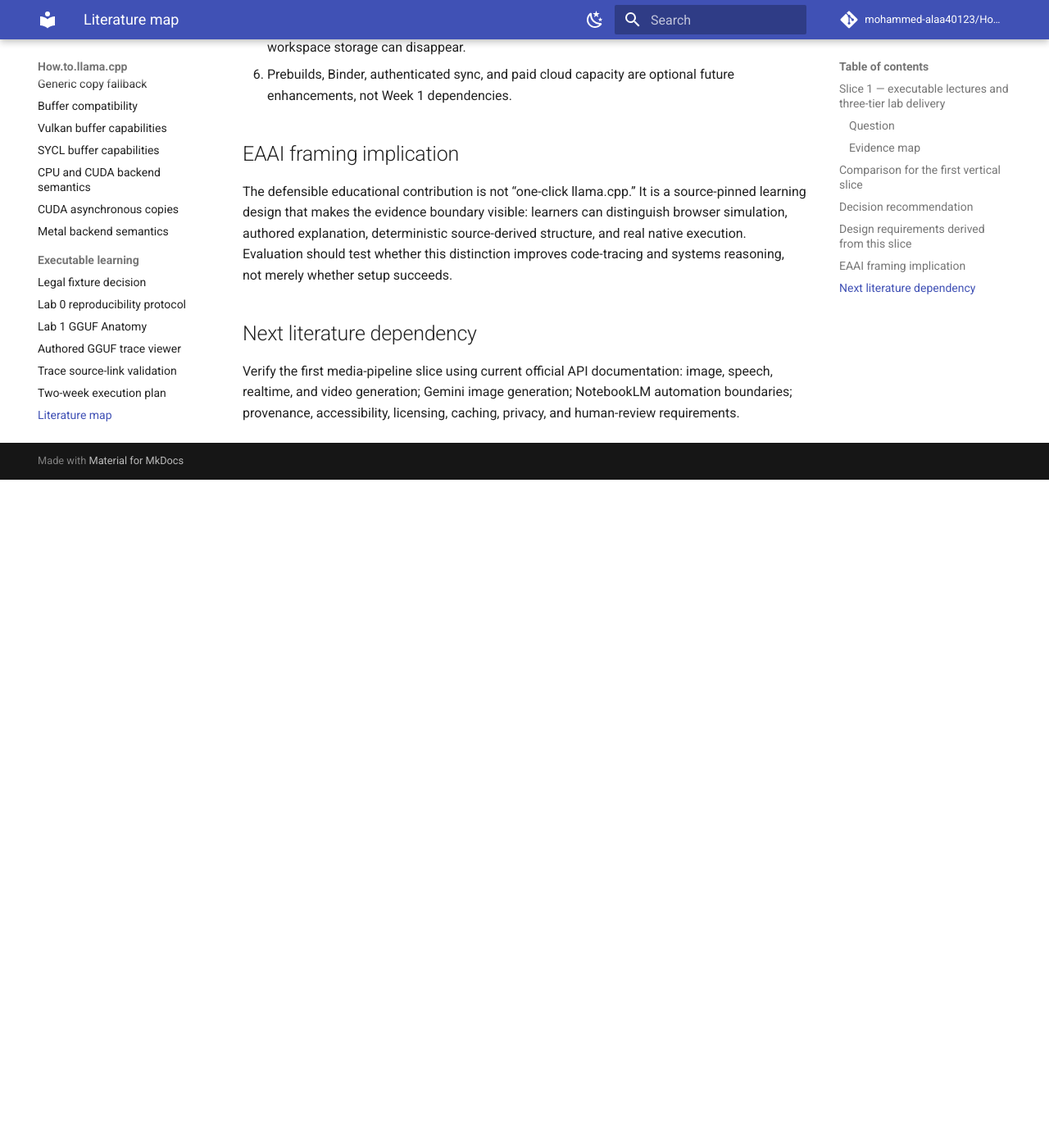
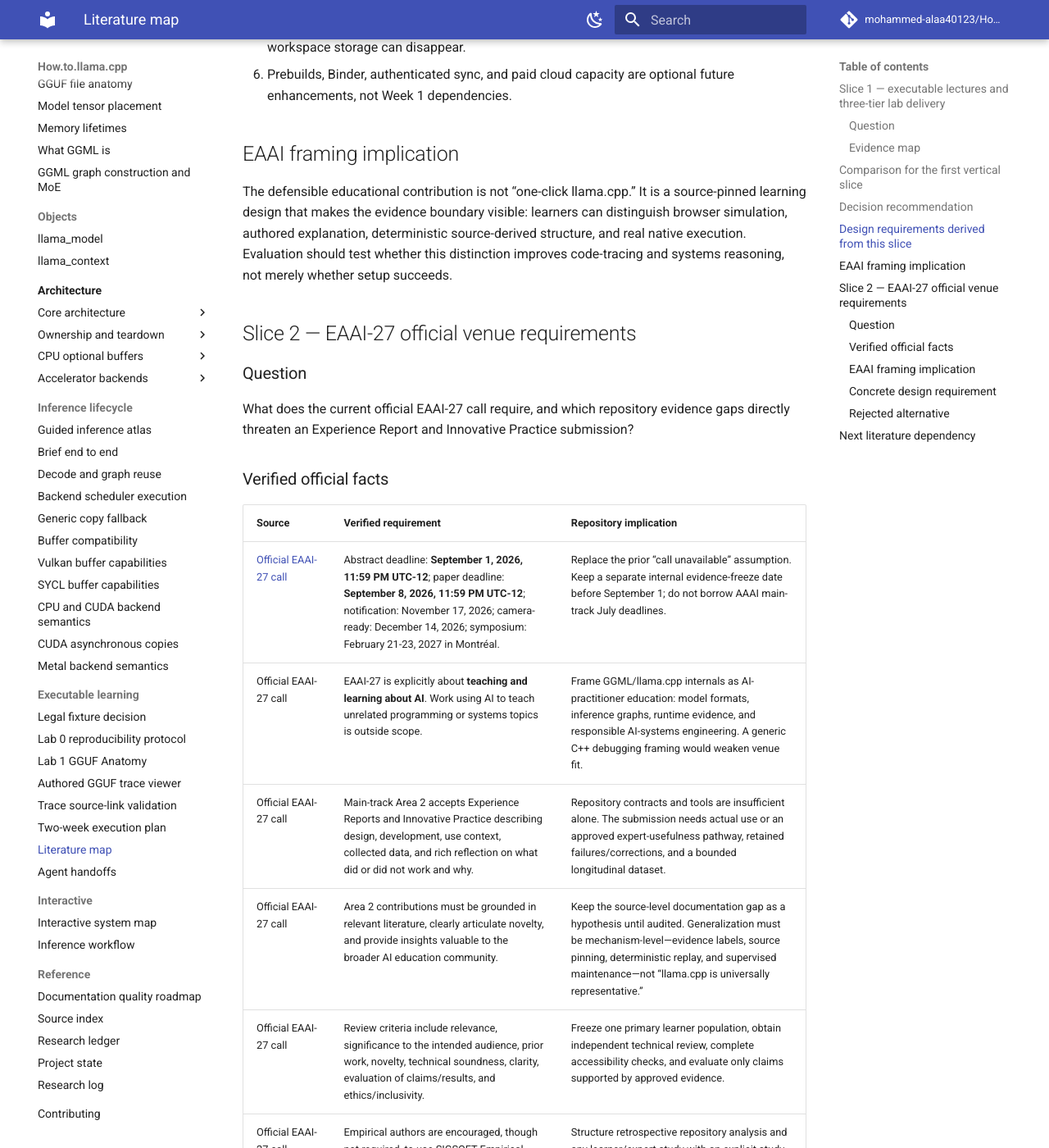
Before and after one commit to mohammed-alaa40123/How.to.llama.cpp, an MkDocs documentation site: the page built from docs/publication/literature-map.md, in a window 1280 px wide and 1400 px high, scrolled down 3965 px. Shown: the whole window at 82% size. Built offline with MkDocs 1.6.1 and Material for MkDocs 9.7.7, drawn with Linux system fonts in a browser that asks for light colours; comment, search, counter and statistics services are not loaded; before the commit the page ends 4550 px from its top, so only the background shows below that; some of the changed text lies outside the part shown.

Commit message:
docs: verify official EAAI-27 venue requirements

```diff
--- a/docs/publication/literature-map.md
+++ b/docs/publication/literature-map.md
@@ -66,6 +66,44 @@
 
 The defensible educational contribution is not “one-click llama.cpp.” It is a source-pinned learning design that makes the evidence boundary visible: learners can distinguish browser simulation, authored explanation, deterministic source-derived structure, and real native execution. Evaluation should test whether this distinction improves code-tracing and systems reasoning, not merely whether setup succeeds.
 
+## Slice 2 — EAAI-27 official venue requirements
+
+### Question
+
+What does the current official EAAI-27 call require, and which repository evidence gaps directly threaten an Experience Report and Innovative Practice submission?
+
+### Verified official facts
+
+| Source | Verified requirement | Repository implication |
+|---|---|---|
+| [Official EAAI-27 call](https://aaai.org/conference/aaai/aaai-27/eaai-27-call/) | Abstract deadline: **September 1, 2026, 11:59 PM UTC-12**; paper deadline: **September 8, 2026, 11:59 PM UTC-12**; notification: November 17, 2026; camera-ready: December 14, 2026; symposium: February 21-23, 2027 in Montréal. | Replace the prior “call unavailable” assumption. Keep a separate internal evidence-freeze date before September 1; do not borrow AAAI main-track July deadlines. |
+| Official EAAI-27 call | EAAI-27 is explicitly about **teaching and learning about AI**. Work using AI to teach unrelated programming or systems topics is outside scope. | Frame GGML/llama.cpp internals as AI-practitioner education: model formats, inference graphs, runtime evidence, and responsible AI-systems engineering. A generic C++ debugging framing would weaken venue fit. |
+| Official EAAI-27 call | Main-track Area 2 accepts Experience Reports and Innovative Practice describing design, development, use context, collected data, and rich reflection on what did or did not work and why. | Repository contracts and tools are insufficient alone. The submission needs actual use or an approved expert-usefulness pathway, retained failures/corrections, and a bounded longitudinal dataset. |
+| Official EAAI-27 call | Area 2 contributions must be grounded in relevant literature, clearly articulate novelty, and provide insights valuable to the broader AI education community. | Keep the source-level documentation gap as a hypothesis until audited. Generalization must be mechanism-level—evidence labels, source pinning, deterministic replay, and supervised maintenance—not “llama.cpp is universally representative.” |
+| Official EAAI-27 call | Review criteria include relevance, significance to the intended audience, prior work, novelty, technical soundness, clarity, evaluation of claims/results, and ethics/inclusivity. | Freeze one primary learner population, obtain independent technical review, complete accessibility checks, and evaluate only claims supported by approved evidence. |
+| Official EAAI-27 call | Empirical authors are encouraged, though not required, to use SIGSOFT Empirical Standards. | Structure retrospective repository analysis and any learner/expert study with an explicit study type, sampling frame, variables, missing-data rules, threats to validity, and artifact availability. |
+| Official EAAI-27 call | All submissions and supplementary materials are double-blind; papers are up to 7 pages plus up to 2 pages of references; supplementary material is separate and reviewers are not required to inspect it. | The main paper must carry the essential evidence and limitations. Public repository URLs, author-identifying logs, branch names, and acknowledgements need an anonymization plan; crucial claims cannot depend only on supplementary artifacts. |
+| Official EAAI-27 call | In-person presentation is required for accepted papers. | Add a human planning blocker for presenter availability, travel funding, visa timing, and accessible demo fallback before submission commitment. |
+| [Official AAAI-27 page](https://aaai.org/conference/aaai/aaai-27/) | The AAAI main-track July 21/28 deadlines are track-specific; the page links a separate EAAI-27 CFP. | Reject the earlier assumption that no official EAAI-27 call exists and reject using main-track dates for EAAI planning. |
+
+Sources were checked on **2026-07-17**.
+
+### EAAI framing implication
+
+**Verified:** the prospective work is within scope only when it is presented as education about AI systems and inference internals, not as AI-assisted teaching of generic programming.
+
+**Interpretation:** the strongest Area 2 framing is a coherent experience report about a source-linked executable environment plus the supervised repository-native process that maintained it. The multi-agent workflow is supporting experience evidence, not a substitute for educational use data.
+
+**Open question:** whether an expert-usefulness evaluation without a classroom deployment will provide sufficient “context of use” and “data collected” for a competitive Area 2 submission. This requires an approved evaluation pathway and later reviewer judgment; the call does not guarantee adequacy.
+
+### Concrete design requirement
+
+Before manuscript drafting, create a versioned **double-blind evidence-release plan** that maps every intended claim to evidence that can appear in the seven-page paper, identifies which repository artifacts require anonymized snapshots, and records which essential results cannot be delegated to supplementary material.
+
+### Rejected alternative
+
+Do not position the project as a Model AI Assignment merely because it includes labs. The contribution currently spans a learning environment, trace viewer, reproducibility architecture, and longitudinal maintenance case study; forcing it into the assignment track would discard the experience-report evidence structure and would require separate track-specific instructions.
+
 ## Next literature dependency
 
-Verify the first media-pipeline slice using current official API documentation: image, speech, realtime, and video generation; Gemini image generation; NotebookLM automation boundaries; provenance, accessibility, licensing, caching, privacy, and human-review requirements.
+Conduct the predefined systematic audit of official and community llama.cpp/GGML learning resources before strengthening the claimed gap between usage-oriented documentation and source-level systems understanding.
```
